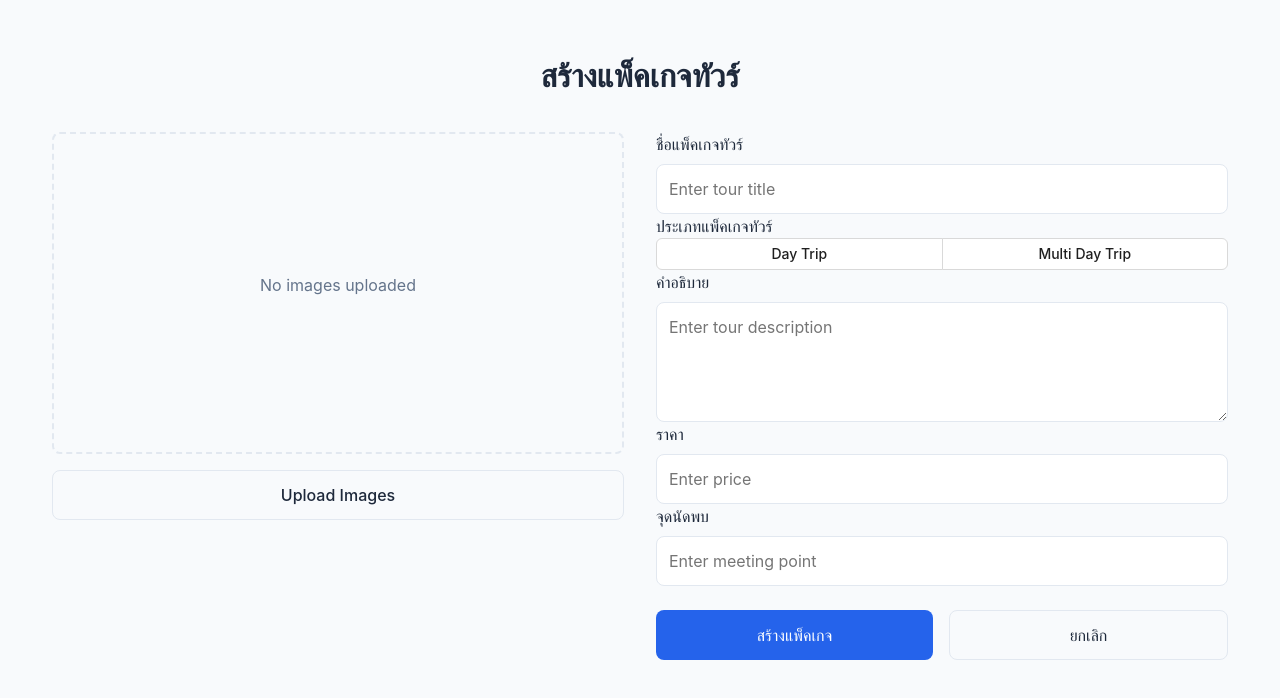
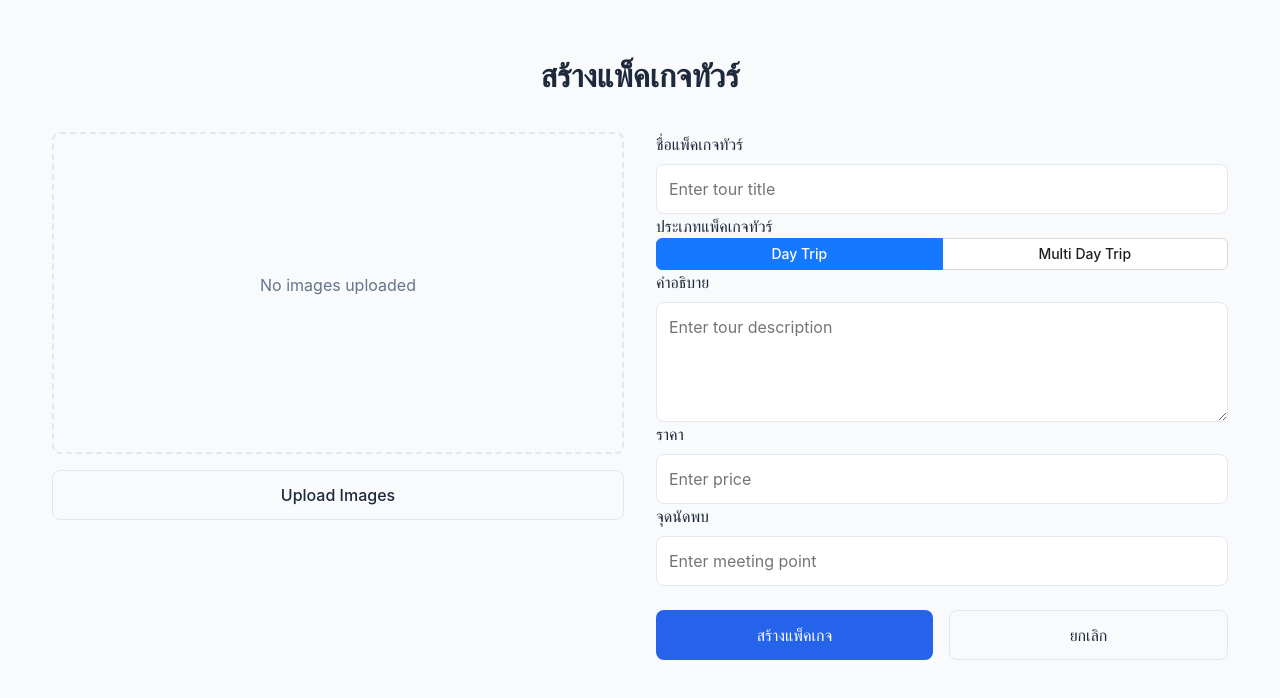
Before and after one commit to OnlineTravelBooking/Online-Travel-Booking, a React (Create React App) app in the folder front-end/: page /add-package in a window 1280 px wide. Shown: the top 698 px of the page. Built offline with nearby package versions, Linux system fonts and the light colour scheme; sample sign-in values are in the browser's storage.

Commit message:
Feat/admin page: set default value for tour type radio buttons in TourForm

```diff
--- a/front-end/src/component/AdminPage/AdminComponent/TourForm.js
+++ b/front-end/src/component/AdminPage/AdminComponent/TourForm.js
@@ -258,11 +258,10 @@ export default function TourForm() {
                                 <label htmlFor="type">ประเภทแพ็คเกจทัวร์</label>
                                 <Radio.Group
                                     block
-                                    onChange={handleRadioChange} // Use handleRadioChange for radio button selection
-                                    value={formData.type}
+                                    onChange={handleRadioChange}
+                                    defaultValue="day_trip"  // Set the default value here
                                     optionType="button"
                                     buttonStyle="solid"
-                                    defaultValue="day_trip"
                                 >
                                     <Radio value="day_trip">Day Trip</Radio>
                                     <Radio value="multi_day_trip">Multi Day Trip</Radio>
```
